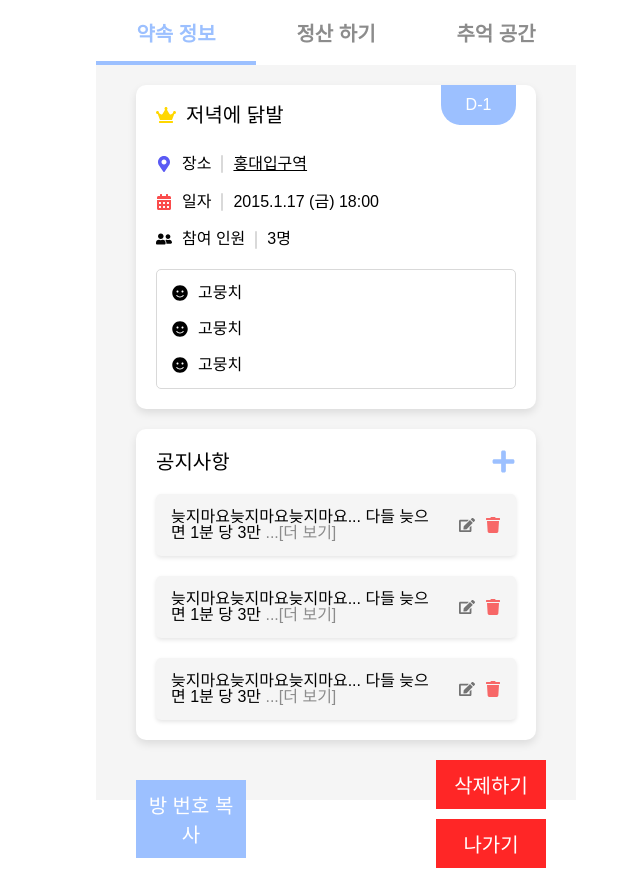
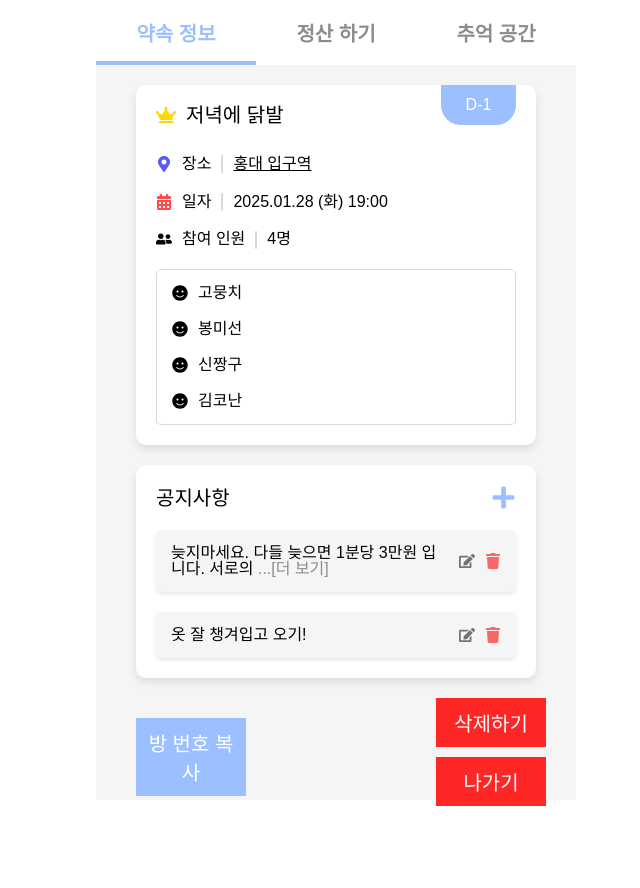
Before and after one commit to FRONT-END-BOOTCAMP-PLUS-3/moongchija, a Next.js app: page /user/appointments/1/information in a window 1280 px wide. Shown: the whole page, without its empty margins (304-944 px from the left). After the commit the page ends 826 px from the top, so only its background shows below. Built offline with nearby package versions, Linux system fonts and the light colour scheme; a web font is replaced by a local one.

Commit message:
[feat] information 페이지 dummyData 연동 및 type 지정

```diff
--- a/app/user/appointments/[id]/components/information/InformationDetail/InformationDetail.tsx
+++ b/app/user/appointments/[id]/components/information/InformationDetail/InformationDetail.tsx
@@ -1,5 +1,4 @@
-"use client"
-
+import { FC } from "react";
 import styles from "./InformationDetail.module.scss";
 import Participants from "../Participants/Participants";
 import {
@@ -9,8 +8,13 @@ import {
   FaUserFriends,
 } from "react-icons/fa";
 import Link from "next/link";
+import { Information } from "../../detail/types/detailTypes";
 
-const InformationDetail = () => {
+interface InformationDetailProps {
+  informationData: Information;
+}
+
+const InformationDetail: FC<InformationDetailProps> = ({ informationData }) => {
   return (
     <div className={styles.container}>
       {/* 남은 날짜 박스 */}
@@ -21,7 +25,7 @@ const InformationDetail = () => {
       {/* 약속명 */}
       <div className={styles.name}>
         <FaCrown className={styles.crownIcon} />
-        <span>저녁에 닭발</span>
+        <span>{informationData.title}</span>
       </div>
 
       {/* 장소 + 일자 + 참여인원 */}
@@ -31,8 +35,8 @@ const InformationDetail = () => {
           <FaMapMarkerAlt className={styles.markerIcon} />
           <span>장소</span>
           <div className={styles.divider}></div>
-          <Link href="/location">홍대입구역</Link>
-           {/* 링크 추후 변경 */}
+          <Link href={String(informationData.place.link)}>{String(informationData.place.name)}</Link>
+          {/* 장소 */}
         </div>
 
         {/* 일자 */}
@@ -40,7 +44,7 @@ const InformationDetail = () => {
           <FaCalendarAlt className={styles.calendarIcon} />
           <span>일자</span>
           <div className={styles.divider}></div>
-          <span>2015.1.17 (금) 18:00</span>
+          <span>{informationData.date}</span>
         </div>
 
         {/* 참여 인원 */}
@@ -48,14 +52,15 @@ const InformationDetail = () => {
           <FaUserFriends className={styles.friendsIcon} />
           <span>참여 인원</span>
           <div className={styles.divider}></div>
-          <span>3명</span>
+          <span>{informationData.participants.length}명</span>
+          {/* 참여 인원 */}
         </div>
 
         {/* 참여 인원 하단 박스 */}
         <div className={styles.participantsBox}>
-          <Participants />
-          <Participants />
-          <Participants />
+          {informationData.participants.map((participant, index) => (
+            <Participants key={index} name={participant} />
+          ))}
         </div>
       </div>
     </div>
--- a/app/user/appointments/[id]/components/information/NoticeBox/NoticeBox.tsx
+++ b/app/user/appointments/[id]/components/information/NoticeBox/NoticeBox.tsx
@@ -4,12 +4,14 @@ import { FaEdit, FaTrash } from "react-icons/fa";
 import Button from "@/components/button/Button";
 import { useState, useMemo, useRef } from "react";
 
-const NoticeBox = () => {
+interface NoticeBoxProps {
+  content: string; // content를 prop으로 받음
+}
+
+const NoticeBox = ({ content }: NoticeBoxProps) => {
   const [isModalOpen, setIsModalOpen] = useState(false);
   const [isShowMore, setIsShowMore] = useState(false); // 더보기 열고 닫는 상태
   const textLimit = useRef(30); // 글자수 제한
-  const content =
-    "늦지마요늦지마요늦지마요... 다들 늦으면 1분 당 3만원입니다.늦지마요늦지마요늦지마요... 다들 늦으면 1분 당 3만원입니다.늦지마요늦지마요늦지마요... 다들 늦으면 1분 당 3만원입니다.";
 
   const truncatedContent = useMemo(() => {
     const shortContent = content.slice(0, textLimit.current);
--- a/app/user/appointments/[id]/components/information/NoticeDetail/NoticeDetail.tsx
+++ b/app/user/appointments/[id]/components/information/NoticeDetail/NoticeDetail.tsx
@@ -6,16 +6,27 @@ import { FaPlus } from "react-icons/fa";
 import { useState } from "react";
 import Button from "@/components/button/Button";
 import NoticeBox from "../NoticeBox/NoticeBox";
+import { Notice } from "../../detail/types/detailTypes";
 
-const NoticeDetail = () => {
+interface NoticeDetailProps {
+  noticeData: Notice[];
+}
+
+const NoticeDetail = ({ noticeData }: NoticeDetailProps) => {
   const [isModalOpen, setIsModalOpen] = useState(false);
+  const [newNoticeContent, setNewNoticeContent] = useState(""); // 새 공지사항 내용
 
   const openModal = () => setIsModalOpen(true);
   const closeModal = () => setIsModalOpen(false);
 
   const handleRegister = () => {
-    alert("등록되었습니다"); // 등록 버튼 클릭 시 alert 표시
-    closeModal(); // 모달 닫기
+    if (newNoticeContent.trim()) {
+      alert("등록되었습니다");
+      closeModal(); // 모달 닫기
+      setNewNoticeContent(""); // 입력 내용 초기화
+    } else {
+      alert("공지사항 내용을 입력해주세요.");
+    }
   };
 
   return (
@@ -28,9 +39,9 @@ const NoticeDetail = () => {
 
         {/* 공지사항 개별 박스 */}
         <div className={styles.wrapper}>
-          <NoticeBox />
-          <NoticeBox />
-          <NoticeBox />
+          {noticeData.map((noticeItem, index) => (
+            <NoticeBox key={index} content={noticeItem.content} />
+          ))}
         </div>
       </div>
 
@@ -41,6 +52,8 @@ const NoticeDetail = () => {
             <textarea
               className={styles.noticeContent}
               placeholder="공지사항을 작성해주세요."
+              value={newNoticeContent}
+              onChange={(e) => setNewNoticeContent(e.target.value)} // 입력값 업데이트
             />
             <div className={styles.noticeButton}>
               <Button
--- a/app/user/appointments/[id]/components/information/Participants/Participants.tsx
+++ b/app/user/appointments/[id]/components/information/Participants/Participants.tsx
@@ -1,11 +1,15 @@
 import styles from "./Participants.module.scss";
 import { FaSmile } from "react-icons/fa";
 
-const Participants = () => {
+interface ParticipantsProps {
+  name: string;
+}
+
+const Participants = ({ name }: ParticipantsProps) => {
   return (
     <div className={styles.participants}>
       <FaSmile />
-      <span>고뭉치</span>
+      <span>{name}</span>
     </div>
   );
 };
--- a/app/user/appointments/[id]/information/page.tsx
+++ b/app/user/appointments/[id]/information/page.tsx
@@ -5,8 +5,26 @@ import Button from "@/components/button/Button";
 import styles from "./information.module.scss";
 import InformationDetail from "../components/information/InformationDetail/InformationDetail";
 import NoticeDetail from "../components/information/NoticeDetail/NoticeDetail";
+import { useEffect, useState } from "react";
+import detailDummyData from '../components/detail/dummyData/detailDummyData';
+import { useParams } from "next/navigation";
+import { detailTypes } from "../components/detail/types/detailTypes";
 
 const InformationPage = () => {
+
+  const { id } = useParams();
+  const [detail, setDetail] = useState<detailTypes | null>(null);
+
+  useEffect(() => {
+    if (id) {
+      const appointmentDetail = detailDummyData.find((data) => data.id === Number(id));
+      setDetail(appointmentDetail || null);
+    }
+  }, [id]);
+
+
+
+
   const handleCopyRoomNumber = () => {
     alert("방 번호가 복사 되었습니다.");
   };
@@ -27,12 +45,15 @@ const InformationPage = () => {
     }
   };
 
+  if (!detail) return <div>Loading...</div>;
+
   return (
     <div>
       <DetailTabMenu />
       <div className={styles.container}>
-        <InformationDetail />
-        <NoticeDetail />
+      <InformationDetail informationData={detail.information} />
+
+      <NoticeDetail noticeData={detail.notice} />
 
         <div className={styles.buttonWrapper}>
           <div className={styles.copyButton}>
```
